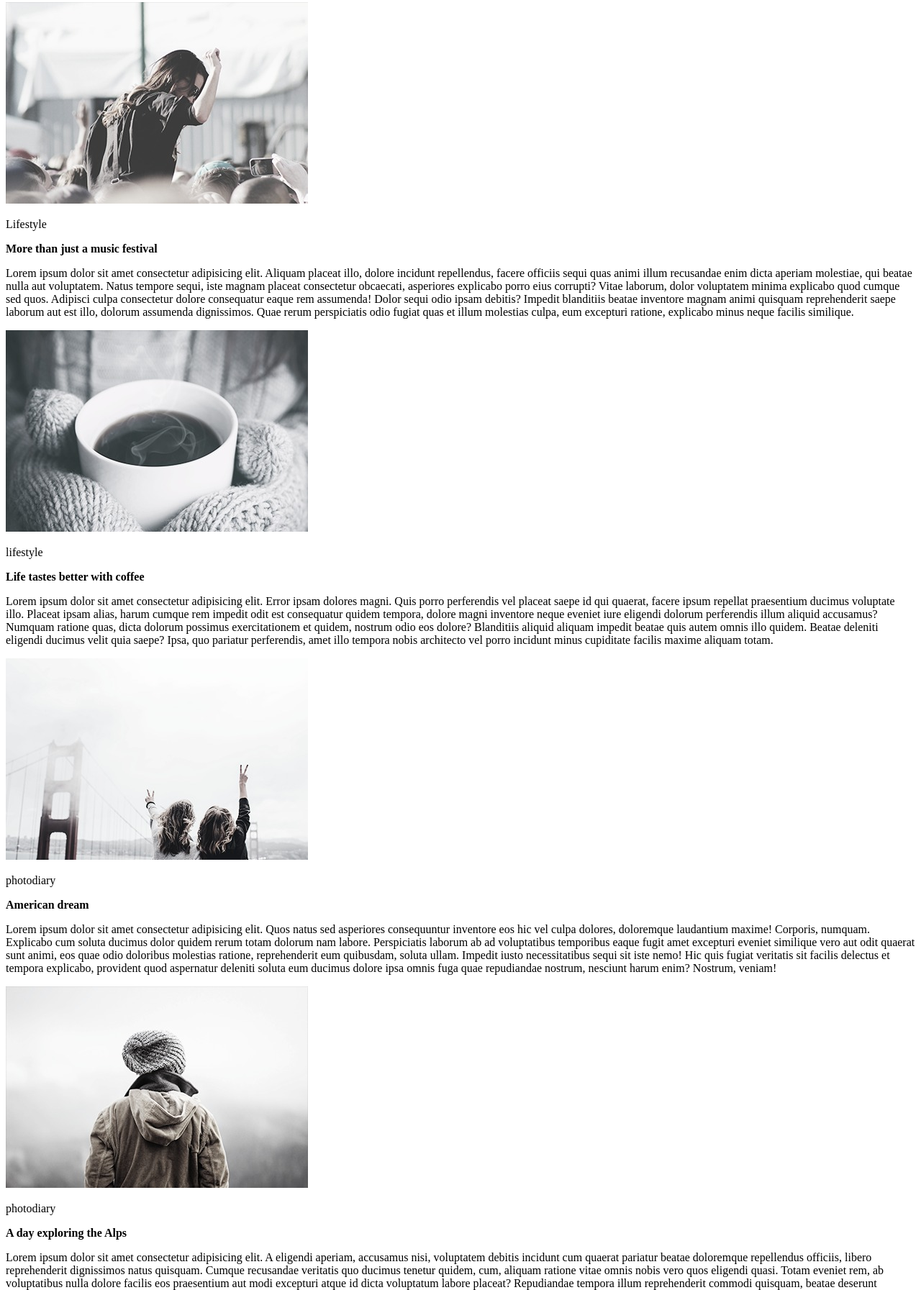
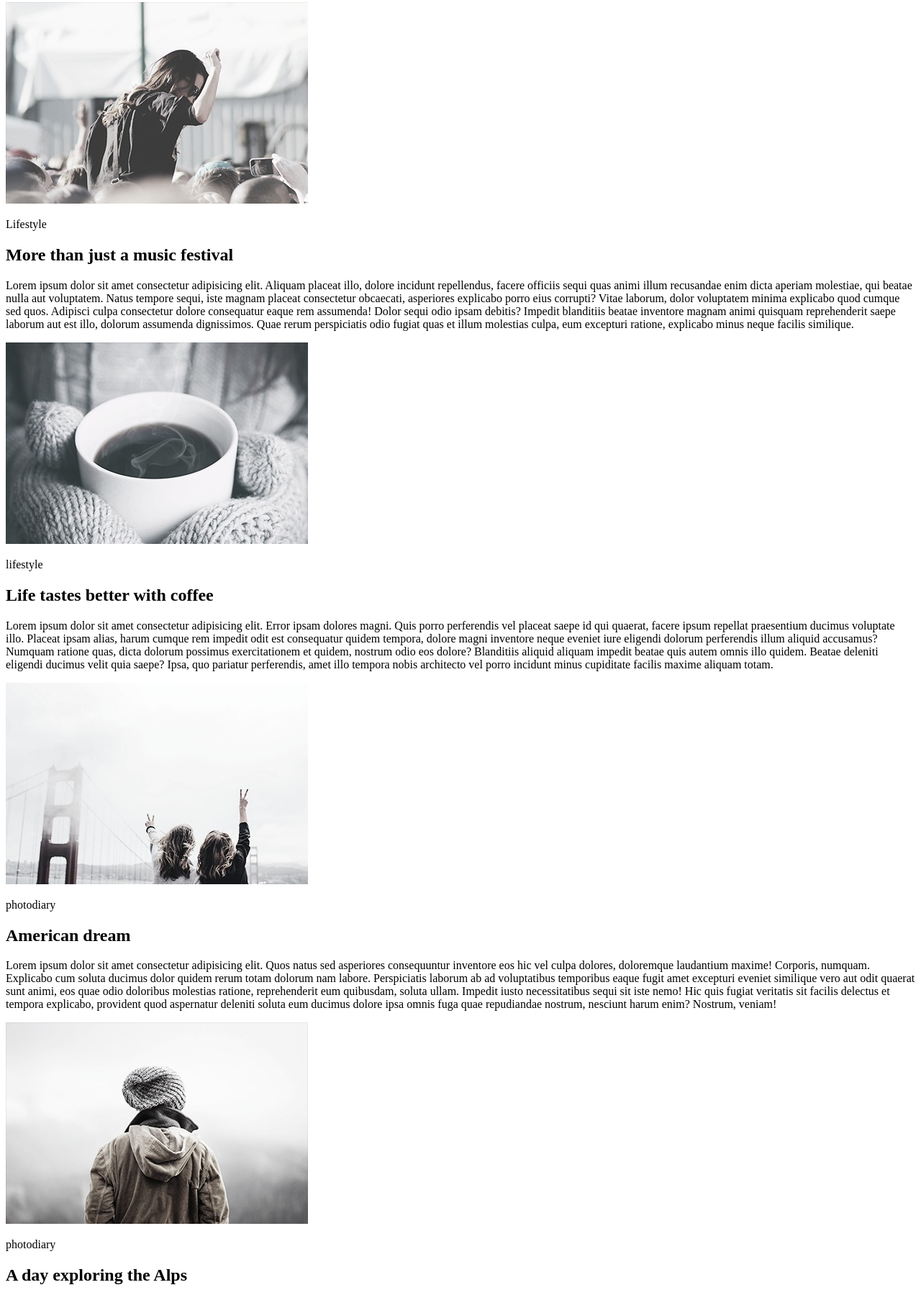
Before and after one commit to ratnev/goit-fe-course, a plain HTML site: page index.html in a window 1280 px wide. Shown: the part 101-1894 px from the top of the page at 72% size. Drawn offline with Linux system fonts and the light colour scheme.

Commit message:
h2 headings added

```diff
--- a/index.html
+++ b/index.html
@@ -35,7 +35,7 @@
             <article class="lifestyle-about">
                 <img src="img/img1.jpeg" alt="image with some girl" width="420" height="280">
                 <p>Lifestyle</p>
-                <b>More than just a music festival</b>
+                <h2>More than just a music festival</h2>
                 <p>Lorem ipsum dolor sit amet consectetur adipisicing elit. Aliquam placeat illo, dolore incidunt
                     repellendus, facere officiis sequi quas animi illum recusandae enim dicta aperiam molestiae, qui
                     beatae nulla aut voluptatem. Natus tempore sequi, iste magnam placeat consectetur obcaecati,
@@ -53,7 +53,7 @@
             <article class="lifestyle-about-continue">
                 <img src="img/img2.jpeg" alt="image with coffee cup" width="420" height="280">
                 <p>lifestyle</p>
-                <b>Life tastes better with coffee</b>
+                <h2>Life tastes better with coffee</h2>
                 <p>Lorem ipsum dolor sit amet consectetur adipisicing elit. Error ipsam dolores magni. Quis porro
                     perferendis vel placeat saepe id qui quaerat, facere ipsum repellat praesentium ducimus voluptate
                     illo. Placeat ipsam alias, harum cumque rem impedit odit est consequatur quidem tempora, dolore
@@ -71,7 +71,7 @@
             <article class="photodiary-about">
                 <img src="img/img3.jpeg" alt="image with two girls and brooklyn bridge" width="420" height="280">
                 <p>photodiary</p>
-                <b>American dream</b>
+                <h2>American dream</h2>
                 <p>Lorem ipsum dolor sit amet consectetur adipisicing elit. Quos natus sed asperiores consequuntur
                     inventore eos hic vel culpa dolores, doloremque laudantium maxime! Corporis, numquam. Explicabo cum
                     soluta ducimus dolor quidem rerum totam dolorum nam labore. Perspiciatis laborum ab ad voluptatibus
@@ -89,7 +89,7 @@
             <article class="photodiary-continue">
                 <img src="img/img4.jpeg" alt="image with some girl standing in fog" width="420" height="280">
                 <p>photodiary</p>
-                <b>A day exploring the Alps</b>
+                <h2>A day exploring the Alps</h2>
                 <p>Lorem ipsum dolor sit amet consectetur adipisicing elit. A eligendi aperiam, accusamus nisi,
                     voluptatem debitis incidunt cum quaerat pariatur beatae doloremque repellendus officiis, libero
                     reprehenderit dignissimos natus quisquam. Cumque recusandae veritatis quo ducimus tenetur quidem,
```
